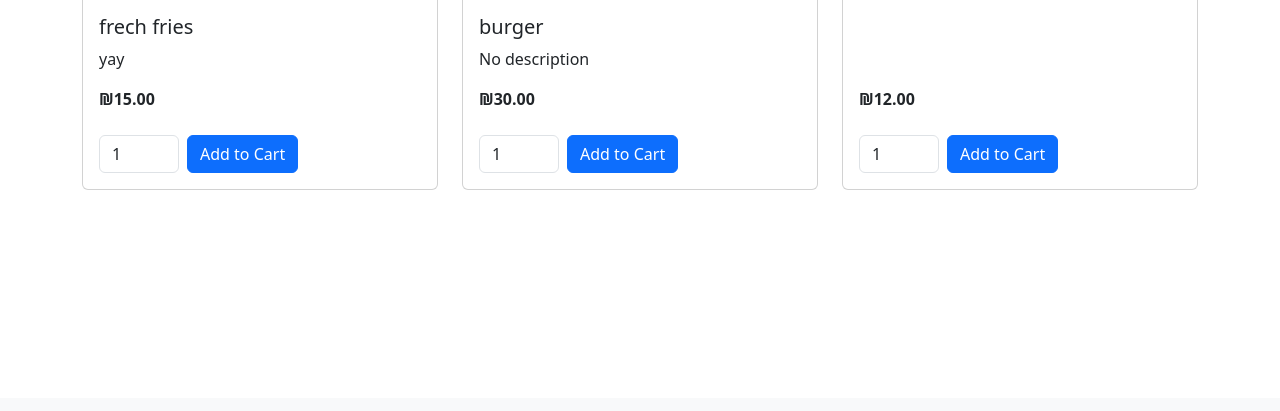
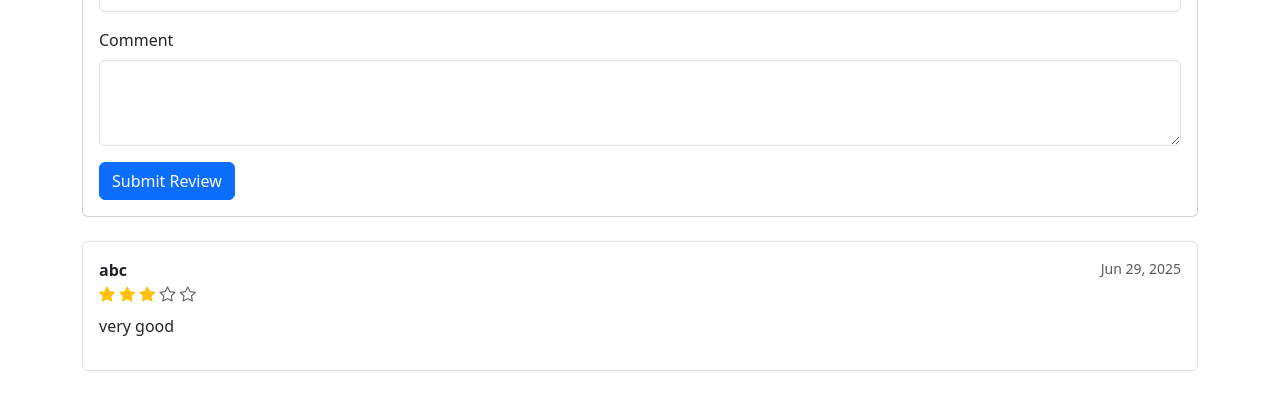
Before and after one commit to yousefHassanMahmood/food-delivery, a Django app: template core/templates/menu.html in a window 1280 px wide. Shown: the part 402-813 px from the top of the page. Before the commit the page ends 592 px from the top, so only its background shows below. Run offline with Django 5.2, Linux system fonts and the light colour scheme; the template is opened without the code that fills it: values that come from a table or form of the project are taken from there, others are empty; data comes from the database, SQL or seed files in the repository; both versions use the stored data as it was after the commit.

Commit message:
added review

```diff
--- a/core/templates/menu.html
+++ b/core/templates/menu.html
@@ -1,91 +1,73 @@
-{# core/templates/menu.html #}
 {% extends "index.html" %}
 {% block title %}{{ restaurant.name }} Menu{% endblock %}
 
 {% block content %}
   <h1 class="mb-4">{{ restaurant.name }}</h1>
   <p class="mb-4">{{ restaurant.description }}</p>
+  <!-- existing menu items… -->
 
-  <div class="row">
-    {% for item in menu_items %}
-      <div class="col-md-4 mb-3">
-        <div class="card h-100">
-          {% if item.image_url %}
-            <img src="{{ item.image_url }}"
-                 class="card-img-top"
-                 alt="{{ item.name }}"
-                 style="object-fit:cover;height:200px;">
+  <hr>
+  <h2 class="mt-5">Customer Reviews</h2>
+
+  <!-- Review form -->
+  <div class="card mb-4">
+    <div class="card-body">
+      <h5 class="card-title">Leave a Review</h5>
+      {% if messages %}
+        {% for m in messages %}
+          {% if forloop.last %}
+            <div class="alert alert-{% if 'error' in m.tags %}danger{% else %}success{% endif %} alert-dismissible fade show" role="alert">
+              {{ m }}
+              <button type="button" class="btn-close" data-bs-dismiss="alert"></button>
+            </div>
           {% endif %}
-          <div class="card-body d-flex flex-column">
-            <h5 class="card-title">{{ item.name }}</h5>
-            <p class="card-text">{{ item.description|default:"No description" }}</p>
-            <p class="card-text mt-auto"><strong>₪{{ item.price }}</strong></p>
+        {% endfor %}
+      {% endif %}
+      <form method="post" action="{% url 'core:submit_review' restaurant.id %}">
+        {% csrf_token %}
+        <div class="mb-3">
+          <label for="rating" class="form-label">Rating</label>
+          <select id="rating" name="rating" class="form-select" required>
+            <option value="">Choose…</option>
+            {% for i in "12345" %}
+              <option value="{{ i }}">{{ i }} ⭐</option>
+            {% endfor %}
+          </select>
+        </div>
+        <div class="mb-3">
+          <label for="comment" class="form-label">Comment</label>
+          <textarea id="comment" name="comment" class="form-control" rows="3"></textarea>
+        </div>
+        <button type="submit" class="btn btn-primary">Submit Review</button>
+      </form>
+    </div>
+  </div>
 
-            <div class="d-flex align-items-center mt-2">
-              <input
-                type="number"
-                class="form-control me-2 quantity-input"
-                data-item-id="{{ item.id }}"
-                value="1"
-                min="1"
-                style="width: 80px;"
-              >
-              <button
-                class="btn btn-primary add-to-cart-btn"
-                data-item-id="{{ item.id }}"
-              >
-                Add to Cart
-              </button>
-            </div>
-          </div>
+  <!-- List existing reviews -->
+  {% if reviews %}
+    {% for review in reviews %}
+      <div class="border rounded p-3 mb-3">
+        <div class="d-flex justify-content-between">
+          <strong>{{ review.user.first_name }}</strong>
+          <small class="text-muted">{{ review.created_at|date:"M d, Y" }}</small>
         </div>
+        <div class="mb-2">
+          {# Stars: filled vs empty #}
+          {% for star in "12345" %}
+            {% if forloop.counter <= review.rating %}
+              <i class="bi bi-star-fill text-warning"></i>
+            {% else %}
+              <i class="bi bi-star text-muted"></i>
+            {% endif %}
+          {% endfor %}
+        </div>
+        {% if review.comment %}
+          <p>{{ review.comment }}</p>
+        {% endif %}
       </div>
-    {% empty %}
-      <p>No menu items found for this restaurant.</p>
     {% endfor %}
-  </div>
+  {% else %}
+    <p class="text-muted">No reviews yet. Be the first to review!</p>
+  {% endif %}
+
 {% endblock %}
-
-{% block extra_scripts %}
-<script>
-// helper to read CSRF token
-function getCookie(name) {
-  let v = document.cookie.match('(^|;)\\s*' + name + '\\s*=\\s*([^;]+)');
-  return v ? v.pop() : '';
-}
-
-document.addEventListener('DOMContentLoaded', function() {
-  // attach click handlers to each add-to-cart button
-  document.querySelectorAll('.add-to-cart-btn').forEach(btn => {
-    btn.addEventListener('click', () => {
-      const itemId = btn.dataset.itemId;
-      const qtyInput = document.querySelector(
-        `.quantity-input[data-item-id="${itemId}"]`
-      );
-      const quantity = qtyInput ? parseInt(qtyInput.value) || 1 : 1;
-
-      const csrftoken = getCookie('csrftoken');
-      const formData = new FormData();
-      formData.append('item_id', itemId);
-      formData.append('quantity', quantity);
-
-      fetch("{% url 'core:add_to_cart' %}", {
-        method: 'POST',
-        headers: { 'X-CSRFToken': csrftoken },
-        body: formData,
-      })
-      .then(r => r.json())
-      .then(data => {
-        if (data.success) {
-          const badge = document.getElementById('cart-count');
-          if (badge) badge.textContent = data.cartCount;
-        } else {
-          alert('Could not add to cart.');
-        }
-      })
-      .catch(() => alert('Error adding to cart.'));
-    });
-  });
-});
-</script>
-{% endblock %}
--- a/core/urls.py
+++ b/core/urls.py
@@ -12,7 +12,9 @@ urlpatterns = [
 
     path('',views.home,name='home'),
 
-    path('restaurant/<int:id>/', views.menu_view,name='menu'),
+    path('restaurant/<int:id>/',views.menu_view,name='menu'),
+    path('restaurant/<int:id>/review/',views.submit_review,name='submit_review'),
+
     path('track/', views.tracking_list, name='tracking'),
     path('track/update-status/', views.update_order_status, name='update_order_status'),
     path('about/',views.about_view,name='about'),
```
Also changed, not shown: core/views.py (+41 -2 lines), db.sqlite3.
